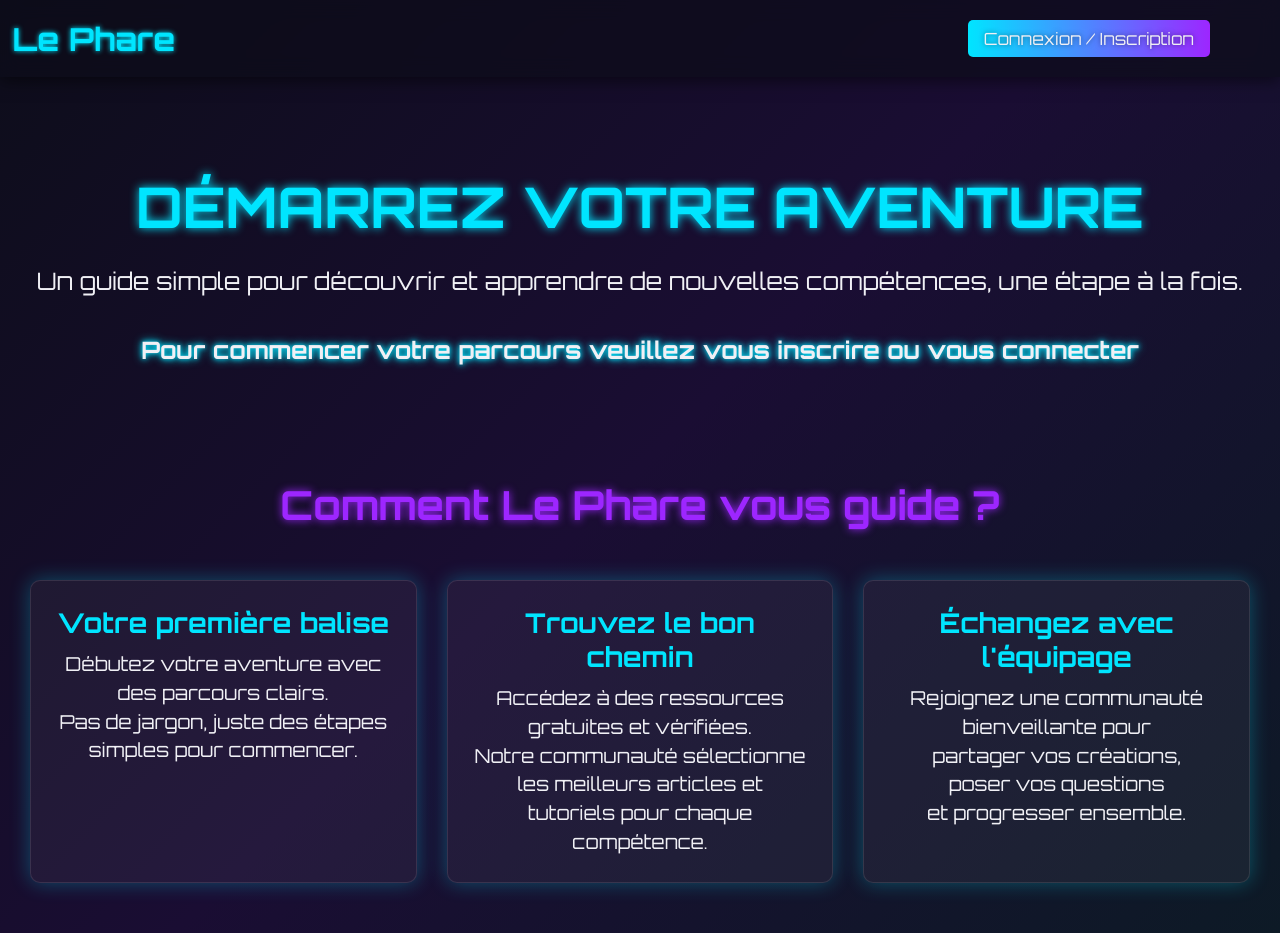
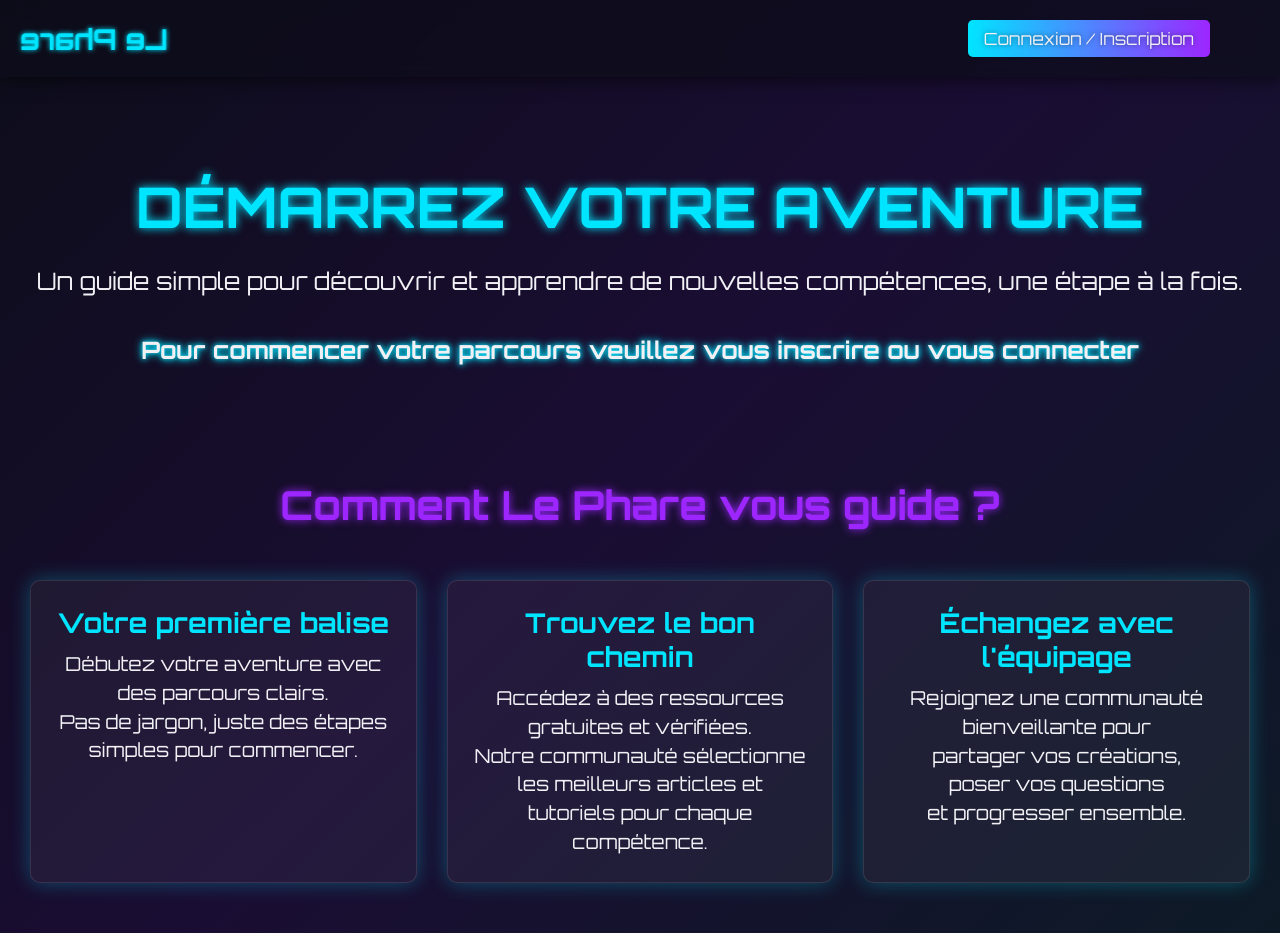
Before and after one commit to 4749-am/Le-Phare, a Vue app in the folder frontend/: page / in a window 1280 px wide. Built offline with nearby package versions, Linux system fonts and the light colour scheme.

Commit message:
logo animation enhanced to look like more a lighthouse

```diff
--- a/frontend/src/components/Navbar.vue
+++ b/frontend/src/components/Navbar.vue
@@ -61,13 +61,16 @@ export default {
   font-weight: 700;
   color: var(--neon-blue);
   text-shadow: 0 0 5px var(--neon-blue);
-  animation: pulse 2s infinite ease-in-out;
+  animation: flip-3d 10s infinite linear;
 }
 
-@keyframes pulse {
-  0% { transform: scale(1); }
-  50% { transform: scale(1.1); }
-  100% { transform: scale(1); }
+@keyframes flip-3d {
+  0% {
+    transform: perspective(400px) rotateY(0deg);
+  }
+  100% {
+    transform: perspective(400px) rotateY(360deg);
+  }
 }
 
 .username-display {
```
